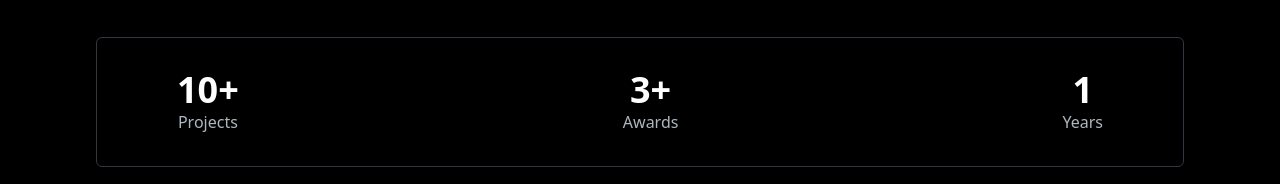
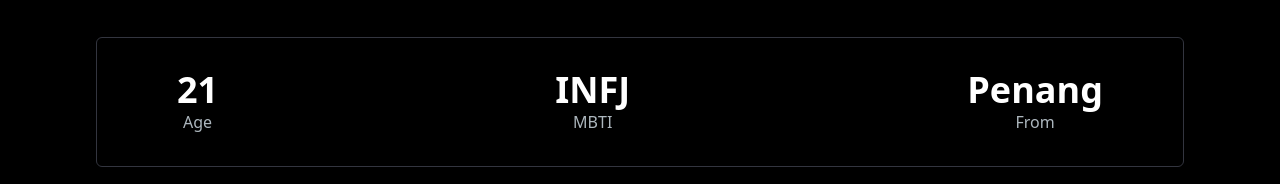
Before and after one commit to Bulaien02/portfolio2, a Next.js app: page / in a window 1280 px wide. Shown: the part 820-1004 px from the top of the page. Built offline with nearby package versions, Linux system fonts and the light colour scheme.

Commit message:
Update AchievementsSection.jsx

```diff
--- a/components/AchievementsSection.jsx
+++ b/components/AchievementsSection.jsx
@@ -2,16 +2,16 @@ import React from "react";
 
 const achievementsList = [
     {
-        metric: "Projects",
-        value: "10+",
+        metric: "Age",
+        value: "21",
     },
     {
-        metric: "Awards",
-        value: "3+",
+        metric: "MBTI",
+        value: "INFJ",
     },
     {
-        metric: "Years",
-        value: "1",
+        metric: "From",
+        value: "Penang",
     }
 
 ];
```
